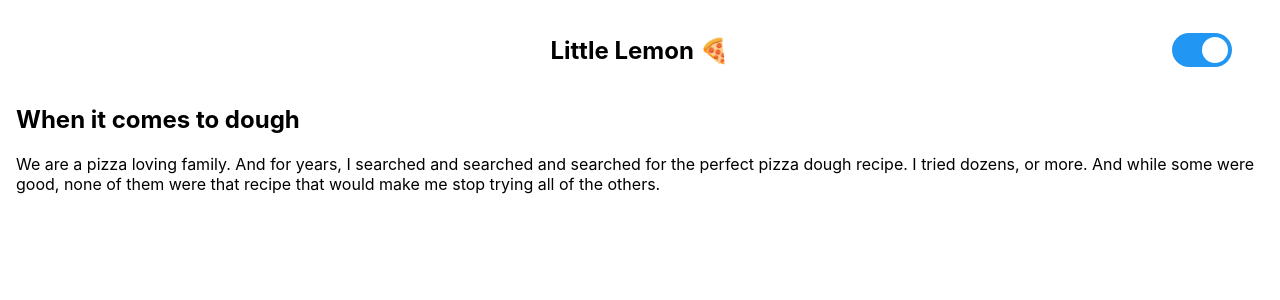
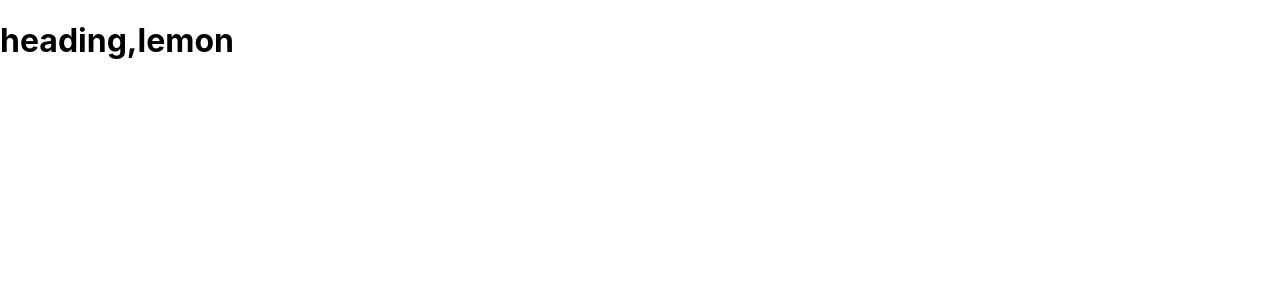
Before and after one commit to Saurav19956/ReactAllConcept, a React (Create React App) app: page / in a window 1280 px wide. Shown: the top 300 px of the page. Built offline with nearby package versions, Linux system fonts and the light colour scheme.

Commit message:
useless file

```diff
--- a/src/App.js
+++ b/src/App.js
@@ -1,85 +1,94 @@
-import "./App.css";
-import { ThemeProvider, useTheme } from "./ThemeContext";
-import Switch from "./Switch";
+// import "./App.css";
+// import { ThemeProvider, useTheme } from "./ThemeContext";
+// import Switch from "./Switch";
 
-const Title = ({children})=>{
-  const { theme } = useTheme();
-  return (
-      <h2
-        style={{
-          color: theme === "light" ? "black" : "white",
-        }}
-      >
-        {children}
-      </h2>
-  );
+// const Title = ({children})=>{
+//   const { theme } = useTheme();
+//   return (
+//       <h2
+//         style={{
+//           color: theme === "light" ? "black" : "white",
+//         }}
+//       >
+//         {children}
+//       </h2>
+//   );
+// }
+
+// const Paragraph = ({ children }) => {
+//   const { theme } = useTheme();
+//   return (
+//     <p
+//       style={{
+//         color: theme === "light" ? "black" : "white",
+//       }}
+//     >
+//       {children}
+//     </p>
+//   );
+// };
+
+// const Content = () => {
+//   return (
+//     <div>
+//       <Paragraph>
+//         We are a pizza loving family. And for years, I searched and searched and
+//         searched for the perfect pizza dough recipe. I tried dozens, or more.
+//         And while some were good, none of them were that recipe that would
+//         make me stop trying all of the others.
+//       </Paragraph>
+//     </div>
+//   );
+// };
+
+// const Header = () => {
+//   return (
+//     <header>
+//       <Title>Little Lemon 🍕</Title>
+//       <Switch />
+//     </header>
+//   );
+// };
+
+// const Page = () => {
+//   return (
+//     <div className="Page">
+//       <Title>When it comes to dough</Title>
+//       <Content />
+//     </div>
+//   );
+// };
+
+// function App() {
+//   const { theme } = useTheme();
+//   return (
+//     <div
+//       className="App"
+//       style={{
+//         backgroundColor: theme === "light" ? "white" : "black",
+//       }}
+//     >
+//       <Header />
+//       <Page />
+//     </div>
+//   );
+// }
+
+// function Root() {
+//   return (
+//     <ThemeProvider>
+//       <App />
+//     </ThemeProvider>
+//   );
+// }
+
+// export default Root;
+
+import react,{useState} from 'react'
+export default function App(){
+ const [state, setState]= useState('lemon')
+
+ return(
+  <div><h1>heading,{state}</h1></div>
+ )
 }
-
-const Paragraph = ({ children }) => {
-  const { theme } = useTheme();
-  return (
-    <p
-      style={{
-        color: theme === "light" ? "black" : "white",
-      }}
-    >
-      {children}
-    </p>
-  );
-};
-
-const Content = () => {
-  return (
-    <div>
-      <Paragraph>
-        We are a pizza loving family. And for years, I searched and searched and
-        searched for the perfect pizza dough recipe. I tried dozens, or more.
-        And while some were good, none of them were that recipe that would
-        make me stop trying all of the others.
-      </Paragraph>
-    </div>
-  );
-};
-
-const Header = () => {
-  return (
-    <header>
-      <Title>Little Lemon 🍕</Title>
-      <Switch />
-    </header>
-  );
-};
-
-const Page = () => {
-  return (
-    <div className="Page">
-      <Title>When it comes to dough</Title>
-      <Content />
-    </div>
-  );
-};
-
-function App() {
-  const { theme } = useTheme();
-  return (
-    <div
-      className="App"
-      style={{
-        backgroundColor: theme === "light" ? "white" : "black",
-      }}
-    >
-      <Header />
-      <Page />
-    </div>
-  );
-}
-
-function Root() {
-  return (
-    <ThemeProvider>
-      <App />
-    </ThemeProvider>
-  );
-}
-
-export default Root;
--- a/src/Switch/Styles.css
+++ b/src/Switch/Styles.css
@@ -1,4 +1,4 @@
-.switch {
+/* .switch {
     position: absolute;
     display: inline-block;
     right: 32px;
@@ -58,4 +58,4 @@ input:checked + .slider:before {
 
 .slider.round:before {
     border-radius: 50%;
-}
+} */
--- a/src/Switch/index.js
+++ b/src/Switch/index.js
@@ -1,18 +1,18 @@
-import "./Styles.css";
-import { useTheme } from "../ThemeContext";
+// import "./Styles.css";
+// import { useTheme } from "../ThemeContext";
 
-const Switch = () => {
-  const { theme, toggleTheme } = useTheme();
-  return (
-    <label className="switch">
-      <input
-        type="checkbox"
-        checked={theme === "light"}
-        onChange={toggleTheme}
-      />
-      <span className="slider round" />
-    </label>
-  );
-};
+// const Switch = () => {
+//   const { theme, toggleTheme } = useTheme();
+//   return (
+//     <label className="switch">
+//       <input
+//         type="checkbox"
+//         checked={theme === "light"}
+//         onChange={toggleTheme}
+//       />
+//       <span className="slider round" />
+//     </label>
+//   );
+// };
 
-export default Switch;
+// export default Switch;
--- a/src/ThemeContext.js
+++ b/src/ThemeContext.js
@@ -1,18 +1,18 @@
-import React, { useContext, useState, createContext } from "react";
-const ThemeContext = createContext(undefined);
+// import React, { useContext, useState, createContext } from "react";
+// const ThemeContext = createContext(undefined);
 
-export const ThemeProvider = ({ children }) => {
-    const [theme, setTheme] = useState("light");
+// export const ThemeProvider = ({ children }) => {
+//     const [theme, setTheme] = useState("light");
 
-    return (
-        <ThemeContext.Provider value ={{
-                theme,
-                toggleTheme: ()=> setTheme(theme === 'light'? 'dark' : 'light'),
-        }}
-        >
-            {children}
-        </ThemeContext.Provider>
-    )
-};
+//     return (
+//         <ThemeContext.Provider value ={{
+//                 theme,
+//                 toggleTheme: ()=> setTheme(theme === 'light'? 'dark' : 'light'),
+//         }}
+//         >
+//             {children}
+//         </ThemeContext.Provider>
+//     )
+// };
 
-export const useTheme = () => useContext(ThemeContext);
+// export const useTheme = () => useContext(ThemeContext);
```
